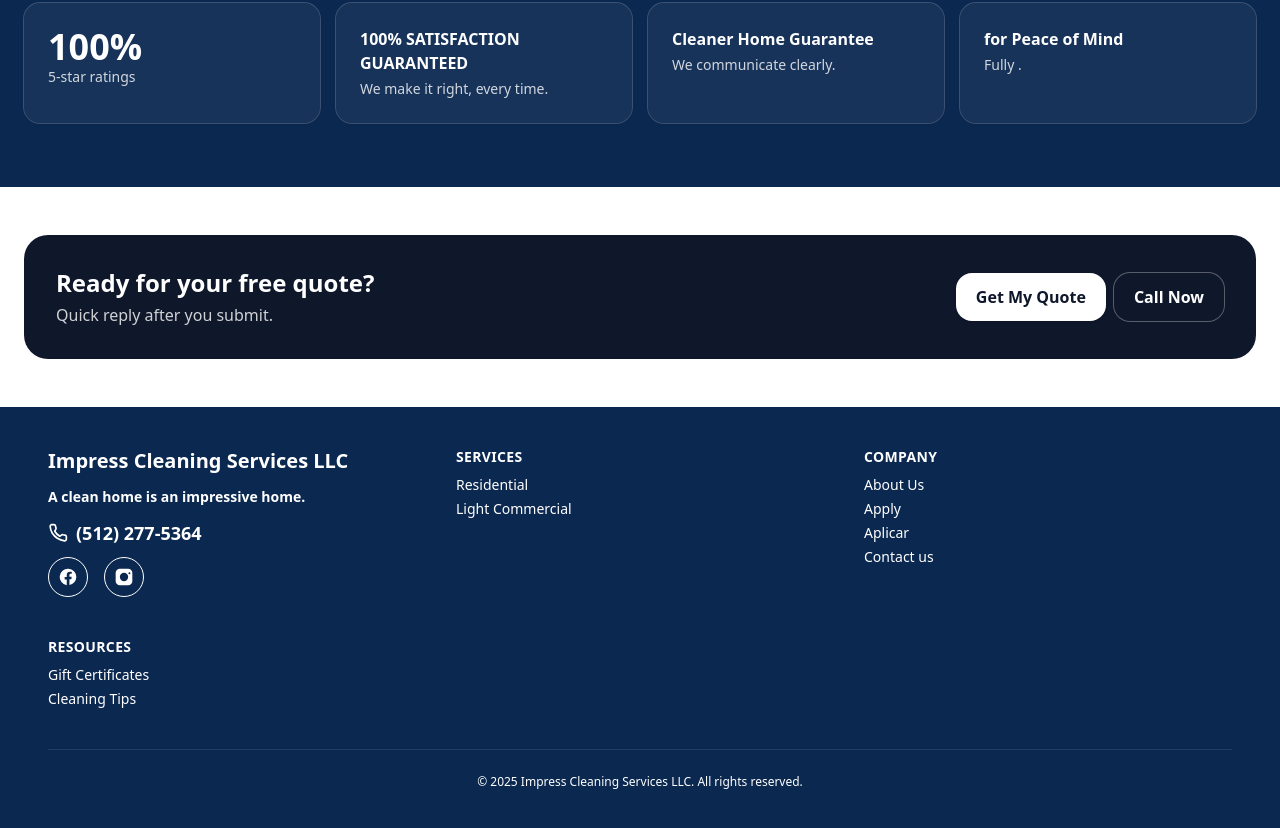
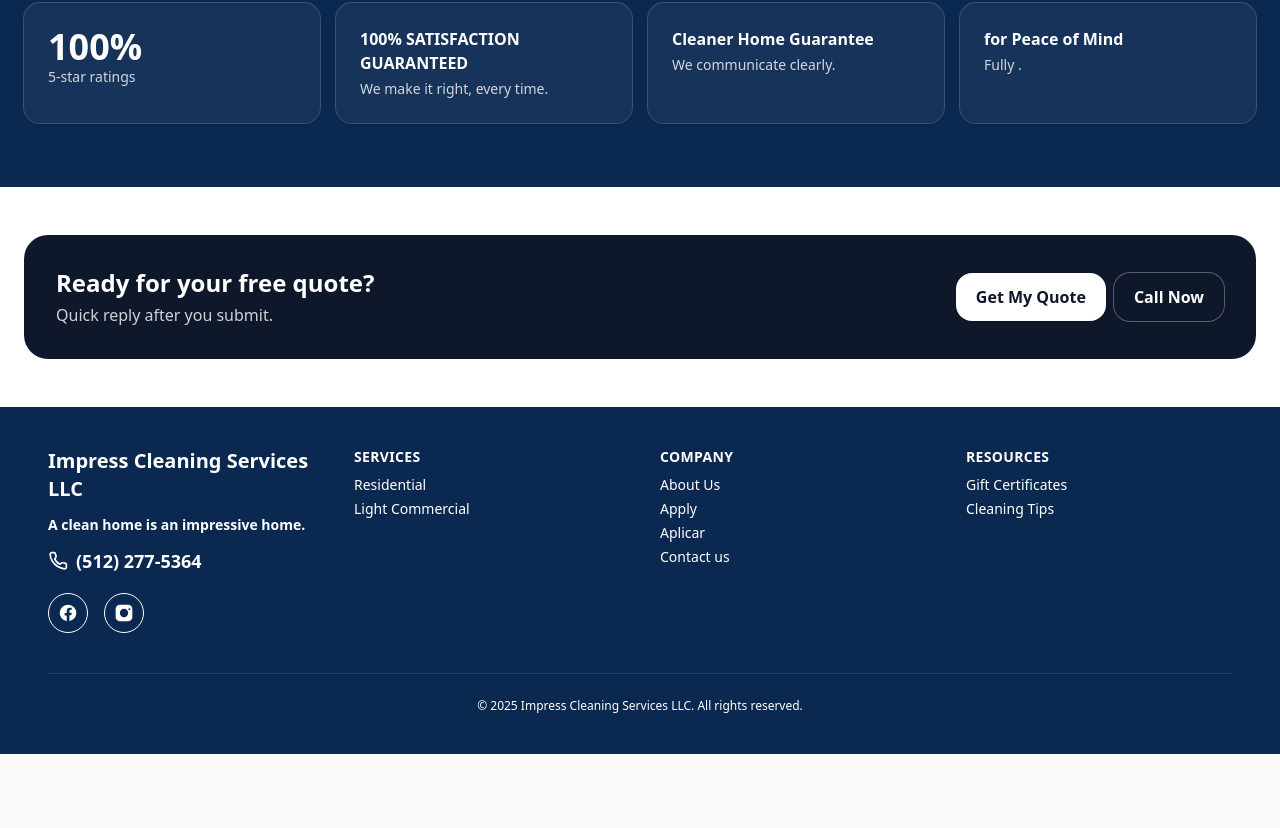
Before and after one commit to resp23f/impress-cleaning-site, a Next.js app: page / in a window 1280 px wide. Shown: the part 1824-2652 px from the top of the page. After the commit the page ends 2578 px from the top, so only its background shows below. Built offline with nearby package versions, Linux system fonts and the light colour scheme.

Commit message:
General Update

```diff
--- a/src/components/Footer.jsx
+++ b/src/components/Footer.jsx
@@ -15,11 +15,9 @@ return (
 
 export default function Footer() {
   const year = new Date().getFullYear();
-
   return (
     <footer className="relative z-10 bg-[#0B2850] text-white py-10 px-6 md:px-12 [&_*]:text-white">
-<div className="col-span-1 sm:col-span-2 md:col-span-3 grid grid-cols-3 gap-4 md:grid-cols-3 md:gap-10">
-{/* Contact */}
+      <div className="max-w-7xl mx-auto grid grid-cols-1 sm:grid-cols-2 md:grid-cols-4 gap-10">
         <div>
           <h3 className="text-xl font-bold mb-3 text-white/90">
             Impress Cleaning Services LLC
@@ -27,69 +25,36 @@ return (
           <p className="text-sm font-semibold mb-3 text-white/90">
             A clean home is an impressive home.
           </p>
-<a
-href="tel:+15122775364"
-className="inline-flex items-center gap-2 text-lg font-semibold text-white hover:text-[#A9E5BB] transition"
->
-{/* phone icon (inline SVG) */}
-<svg
-xmlns="http://www.w3.org/2000/svg"
-className="w-5 h-5 text-[#00A86B]"
-viewBox="0 0 24 24"
-fill="none"
-stroke="currentColor"
-strokeWidth={2}
-strokeLinecap="round"
-strokeLinejoin="round"
-aria-hidden="true"
->
-<path d="M22 16.92v2.5a2 2 0 0 1-2.18 2 19.8 19.8 0 0 1-8.63-3.07 19.5 19.5 0 0 1-6-6A19.8 19.8 0 0 1 2.58 4.18 2 2 0 0 1 4.56 2h2.5a2 2 0 0 1 2 1.72c.1.74.27 1.46.5 2.15a2 2 0 0 1-.45 2.11L8.1 9.9a16 16 0 0 0 6 6l1.92-1.41a2 2 0 0 1 2.11-.45c.69.23 1.41.4 2.15.5A2 2 0 0 1 22 16.92Z" />
+          <a href="tel:+15122775364" className="inline-flex items-center gap-2 text-lg font-semibold text-white hover:text-[#A9E5BB] transition">
+            <svg xmlns="http://www.w3.org/2000/svg" className="w-5 h-5 text-[#00A86B]" viewBox="0 0 24 24" fill="none" stroke="currentColor" strokeWidth={2} strokeLinecap="round" strokeLinejoin="round" aria-hidden="true">
+              <path d="M22 16.92v2.5a2 2 0 0 1-2.18 2 19.8 19.8 0 0 1-8.63-3.07 19.5 19.5 0 0 1-6-6A19.8 19.8 0 0 1 2.58 4.18 2 2 0 0 1 4.56 2h2.5a2 2 0 0 1 2 1.72c.1.74.27 1.46.5 2.15a2 2 0 0 1-.45 2.11L8.1 9.9a16 16 0 0 0 6 6l1.92-1.41a2 2 0 0 1 2.11-.45c.69.23 1.41.4 2.15.5A2 2 0 0 1 22 16.92Z"></path>
             </svg>
-
             <span>(512) 277-5364</span>
           </a>
-
-<div className="md:col-span-3">
-<div className="grid grid-cols-3 gap-8 text-center sm:text-left">
-<div className="flex items-center gap-4 pt-2">
-
+          <div className="flex items-center gap-4 pt-4">
             <SocialIcon href="https://www.facebook.com/share/19vUj9gptf/?mibextid=wwXIfr" label="Facebook">
-            {/* facebook */}
-            <svg xmlns="http://www.w3.org/2000/svg" className="h-5 w-5"
-                    viewBox="0 0 24 24" fill="currentColor">
-                <path d="M22 12a10 10 0 1 0-11.5 9.9v-7h-2.5v-2.9h2.5V9.5
-                c0-2.5 1.5-3.9 3.8-3.9 1.1 0 2.2.2 2.2.2v2.4h-1.2
-                c-1.2 0-1.6.8-1.6 1.6v1.9h2.7l-.4 2.9h-2.3v7A10 10 0 0 0 22 12z"/>
+              <svg xmlns="http://www.w3.org/2000/svg" className="h-5 w-5" viewBox="0 0 24 24" fill="currentColor">
+                <path d="M22 12a10 10 0 1 0-11.5 9.9v-7h-2.5v-2.9h2.5V9.5c0-2.5 1.5-3.9 3.8-3.9 1.1 0 2.2.2 2.2.2v2.4h-1.2c-1.2 0-1.6.8-1.6 1.6v1.9h2.7l-.4 2.9h-2.3v7A10 10 0 0 0 22 12z"></path>
               </svg>
             </SocialIcon>
             <SocialIcon href="https://instagram.com" label="Instagram">
-            {/* instagram */}
-            <svg xmlns="http://www.w3.org/2000/svg" className="h-5 w-5"
-                    viewBox="0 0 24 24" fill="currentColor">
-                <path d="M7 2h10a5 5 0 0 1 5 5v10a5 5 0 0 1-5 5H7a5 5 0 0 1-5-5V7a5 5 0 0 1 5-5zm5 5a5 5 0 1 0 0 10
-                5 5 0 0 0 0-10zm6.5-.8a1.2 1.2 0 1 0 0 2.4 1.2 1.2 0 0 0 0-2.4z"/>
+              <svg xmlns="http://www.w3.org/2000/svg" className="h-5 w-5" viewBox="0 0 24 24" fill="currentColor">
+                <path d="M7 2h10a5 5 0 0 1 5 5v10a5 5 0 0 1-5 5H7a5 5 0 0 1-5-5V7a5 5 0 0 1 5-5zm5 5a5 5 0 1 0 0 10 5 5 0 0 0 0-10zm6.5-.8a1.2 1.2 0 1 0 0 2.4 1.2 1.2 0 0 0 0-2.4z"></path>
               </svg>
             </SocialIcon>
           </div>
         </div>
-</div>
-  </div>
-  {/* Services */}
+
+        <div className="col-span-1 sm:col-span-2 md:col-span-3 grid grid-cols-3 gap-4 md:grid-cols-3 md:gap-10">
           <div>
-      <h4 className="text-xs sm:text-sm font-semibold mb-2 text-[#A9E5BB] uppercase tracking-wide">
-        Services
-      </h4>
+            <h4 className="text-xs sm:text-sm font-semibold mb-2 text-[#A9E5BB] uppercase tracking-wide">Services</h4>
             <ul className="space-y-1 text-xs sm:text-sm text-white/80">
               <li>Residential</li>
               <li>Light Commercial</li>
             </ul>
           </div>
-
-    {/* Company */}
           <div>
-      <h4 className="text-xs sm:text-sm font-semibold mb-2 text-[#A9E5BB] uppercase tracking-wide">
-        Company
-      </h4>
+            <h4 className="text-xs sm:text-sm font-semibold mb-2 text-[#A9E5BB] uppercase tracking-wide">Company</h4>
             <ul className="space-y-1 text-xs sm:text-sm text-white/80">
               <li>About Us</li>
               <li>Apply</li>
@@ -97,23 +62,18 @@ aria-hidden="true"
               <li>Contact us</li>
             </ul>
           </div>
-
-    {/* Resources */}
           <div>
-      <h4 className="text-xs sm:text-sm font-semibold mb-2 text-[#A9E5BB] uppercase tracking-wide">
-        Resources
-      </h4>
+            <h4 className="text-xs sm:text-sm font-semibold mb-2 text-[#A9E5BB] uppercase tracking-wide">Resources</h4>
             <ul className="space-y-1 text-xs sm:text-sm text-white/80">
               <li>Gift Certificates</li>
               <li>Cleaning Tips</li>
             </ul>
           </div>
         </div>
+      </div>
 
-
-{/* Bottom disclaimer */}
       <div className="mt-10 border-t border-white/10 pt-6 text-center text-xs text-white/70">
-© {new Date().getFullYear()} Impress Cleaning Services LLC. All rights reserved.
+        &copy; {year} Impress Cleaning Services LLC. All rights reserved.
       </div>
     </footer>
   );
```
Lines whose indentation alone changed are shown as unchanged.
